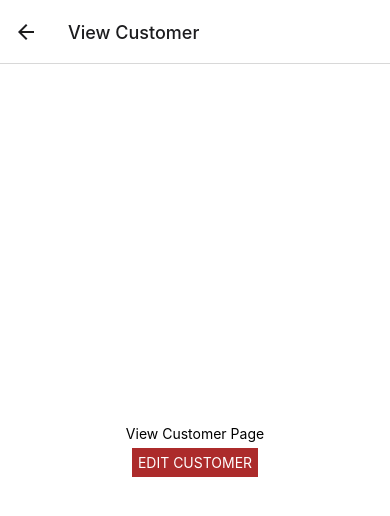
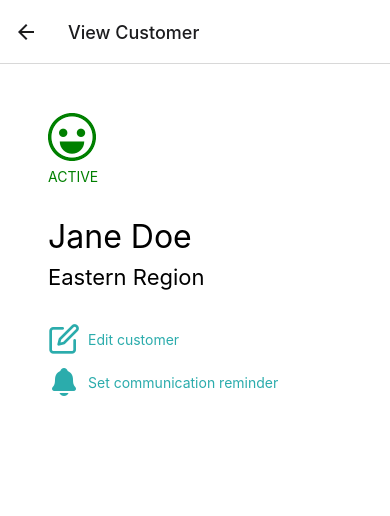
Before and after one commit to meggra7/udacity-react-native-project, a React Native app: screen /ViewCustomer in a window 390 px wide. Shown: the top 516 px of the page. Built offline with nearby package versions, Linux system fonts and the light colour scheme.

Commit message:
Layout view customer screen

```diff
--- a/src/screens/ViewCustomer.tsx
+++ b/src/screens/ViewCustomer.tsx
@@ -1,20 +1,86 @@
 import React from "react";
+import { Feather } from "@expo/vector-icons";
+import { Fontisto } from "@expo/vector-icons";
+import { Ionicons } from "@expo/vector-icons";
 import { useNavigation } from "@react-navigation/native";
-import { Text, View } from "react-native";
-import { appStyles } from "../styles/main";
-import { PrimaryButton } from "../components/buttons";
+import { Pressable, StyleSheet, Text, View } from "react-native";
+import { AppColor, appStyles } from "../styles/main";
 import { Screen } from "../constants";
 
 export const ViewCustomer: React.FC = () => {
   const { navigate } = useNavigation();
 
+  const dummyCustomer = {
+    firstName: "Jane",
+    lastName: "Doe",
+    region: "Eastern",
+    isActive: true,
+  };
+
+  const viewCustomerStyles = StyleSheet.create({
+    container: {
+      ...appStyles.container,
+      justifyContent: "flex-start",
+      alignItems: "flex-start",
+      padding: 48,
+      gap: 32,
+    },
+    section: {
+      gap: 8,
+    },
+    actionContainer: {
+      flexDirection: "row",
+      alignItems: "center",
+      gap: 8,
+    },
+    actionText: {
+      color: AppColor.Accent,
+    },
+  });
+
   return (
-    <View style={appStyles.container}>
-      <Text>View Customer Page</Text>
-      <PrimaryButton
-        text="Edit Customer"
-        onPress={() => navigate(Screen.EditCustomer)}
-      />
+    <View style={viewCustomerStyles.container}>
+      <View style={viewCustomerStyles.section}>
+        {dummyCustomer.isActive ? (
+          <Fontisto name="smiley" size={48} color="green" />
+        ) : (
+          <Fontisto name="frowning" size={48} color="grey" />
+        )}
+        <Text
+          style={{
+            textTransform: "uppercase",
+            color: dummyCustomer.isActive ? "green" : "grey",
+          }}
+        >
+          {dummyCustomer.isActive ? "Active" : "Inactive"}
+        </Text>
+      </View>
+
+      <View style={viewCustomerStyles.section}>
+        <Text style={{ fontSize: 32 }}>
+          {dummyCustomer.firstName} {dummyCustomer.lastName}
+        </Text>
+        <Text style={{ fontSize: 22 }}>{dummyCustomer.region} Region</Text>
+      </View>
+
+      <View style={viewCustomerStyles.section}>
+        <Pressable
+          style={viewCustomerStyles.actionContainer}
+          onPress={() => navigate(Screen.EditCustomer)}
+        >
+          <Feather name="edit" size={32} color={AppColor.Accent} />
+          <Text style={viewCustomerStyles.actionText}>Edit customer</Text>
+        </Pressable>
+        <Pressable
+          style={viewCustomerStyles.actionContainer}
+          onPress={() => console.log("Send local push notification")}
+        >
+          <Ionicons name="notifications" size={32} color={AppColor.Accent} />
+          <Text style={viewCustomerStyles.actionText}>
+            Set communication reminder
+          </Text>
+        </Pressable>
+      </View>
     </View>
   );
 };
```
